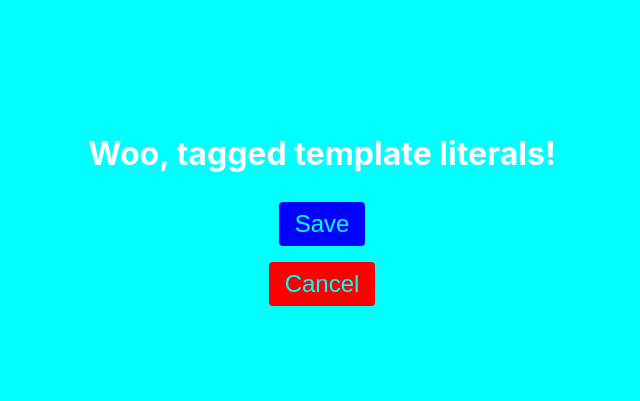
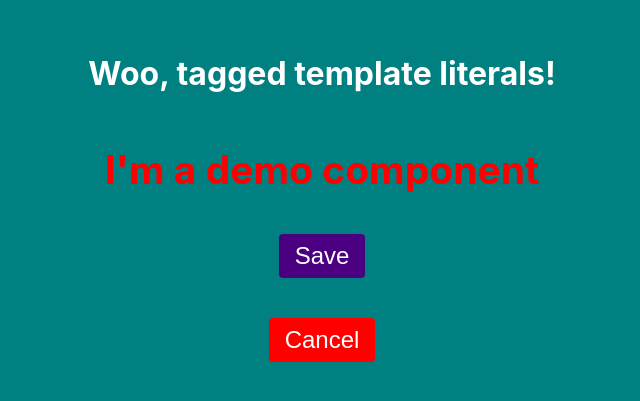
Before and after one commit to GK-Hynes/styled-components-demo, a React (Create React App) app: page / in a window 1280 px wide. Shown: the part 187-588 px from the top of the page, without its empty margins (318-958 px from the left). Built offline with nearby package versions, Linux system fonts and the light colour scheme.

Commit message:
Add notes on extending styles and styling other components

```diff
--- a/src/App.js
+++ b/src/App.js
@@ -6,25 +6,35 @@ const Heading = styled.h1`
   font-size: 2rem;
 `;
 
-const accentColor = `aqua`;
-
 const Button = styled.button`
-  color: ${accentColor};
+  color: #fff;
   font-size: 1.5rem;
   padding: 0.5rem 1rem;
   margin: 0.5rem;
   border-radius: 0.25rem;
   border: none;
-  background: ${({ type }) => (type === `cancel` ? `red` : `blue`)};
+  background: indigo;
+`;
+
+const CancelButton = styled(Button)`
+  background: red;
 `;
 
 const AppWrapper = styled.div`
   header {
     background: teal;
-    &:hover {
-      background: aqua;
-    }
   }
+  ${Button} {
+    margin-bottom: 2rem;
+  }
+`;
+
+const DemoComponent = ({ className }) => (
+  <h2 className={className}>I'm a demo component</h2>
+);
+
+const StyledDemo = styled(DemoComponent)`
+  color: red;
 `;
 
 function App() {
@@ -32,8 +42,9 @@ function App() {
     <AppWrapper>
       <header className="App-header">
         <Heading>Woo, tagged template literals!</Heading>
+        <StyledDemo></StyledDemo>
         <Button>Save</Button>
-        <Button type="cancel">Cancel</Button>
+        <CancelButton>Cancel</CancelButton>
       </header>
     </AppWrapper>
   );
```
Also changed, not shown: 1 other file (tests, documents, lock files or other folders).
